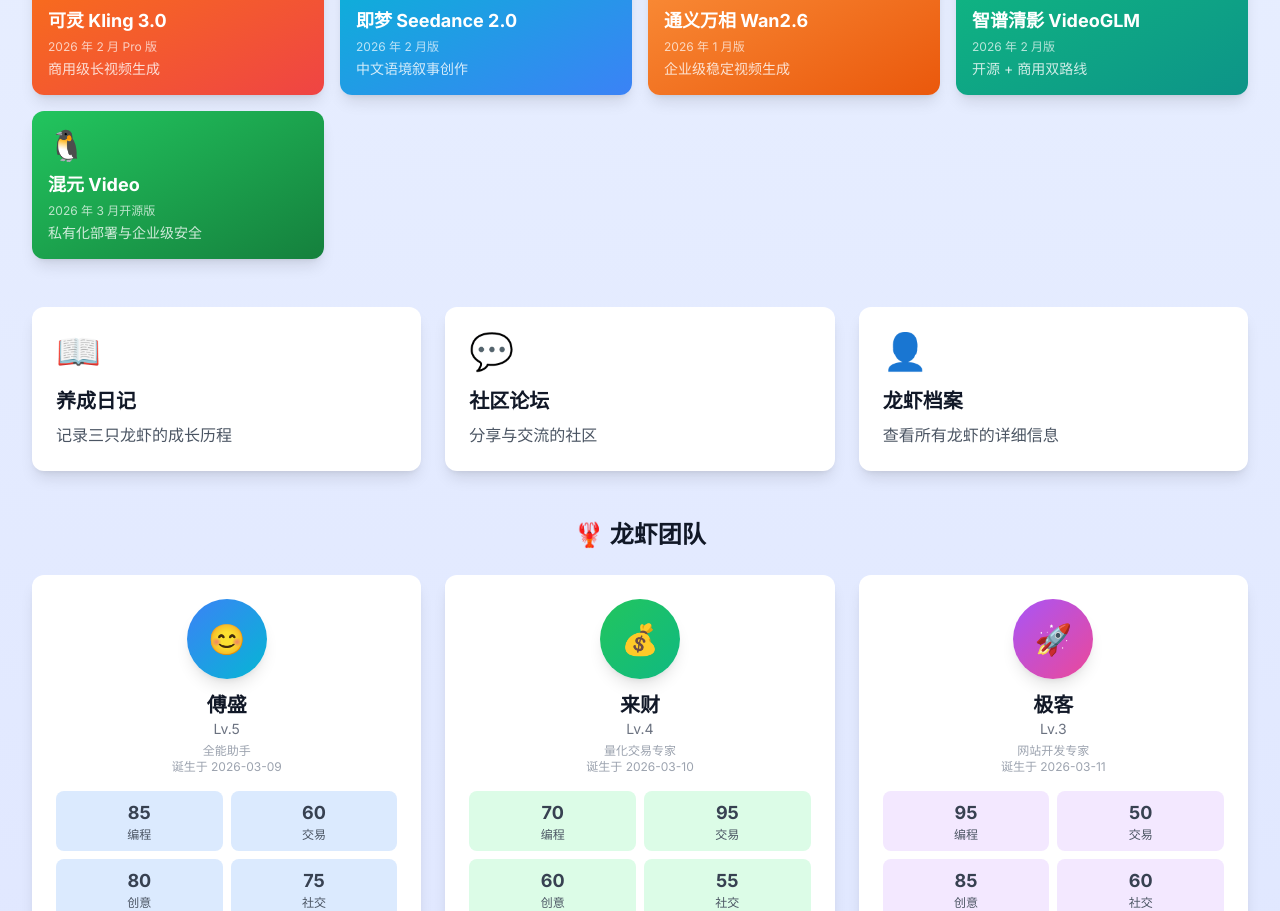
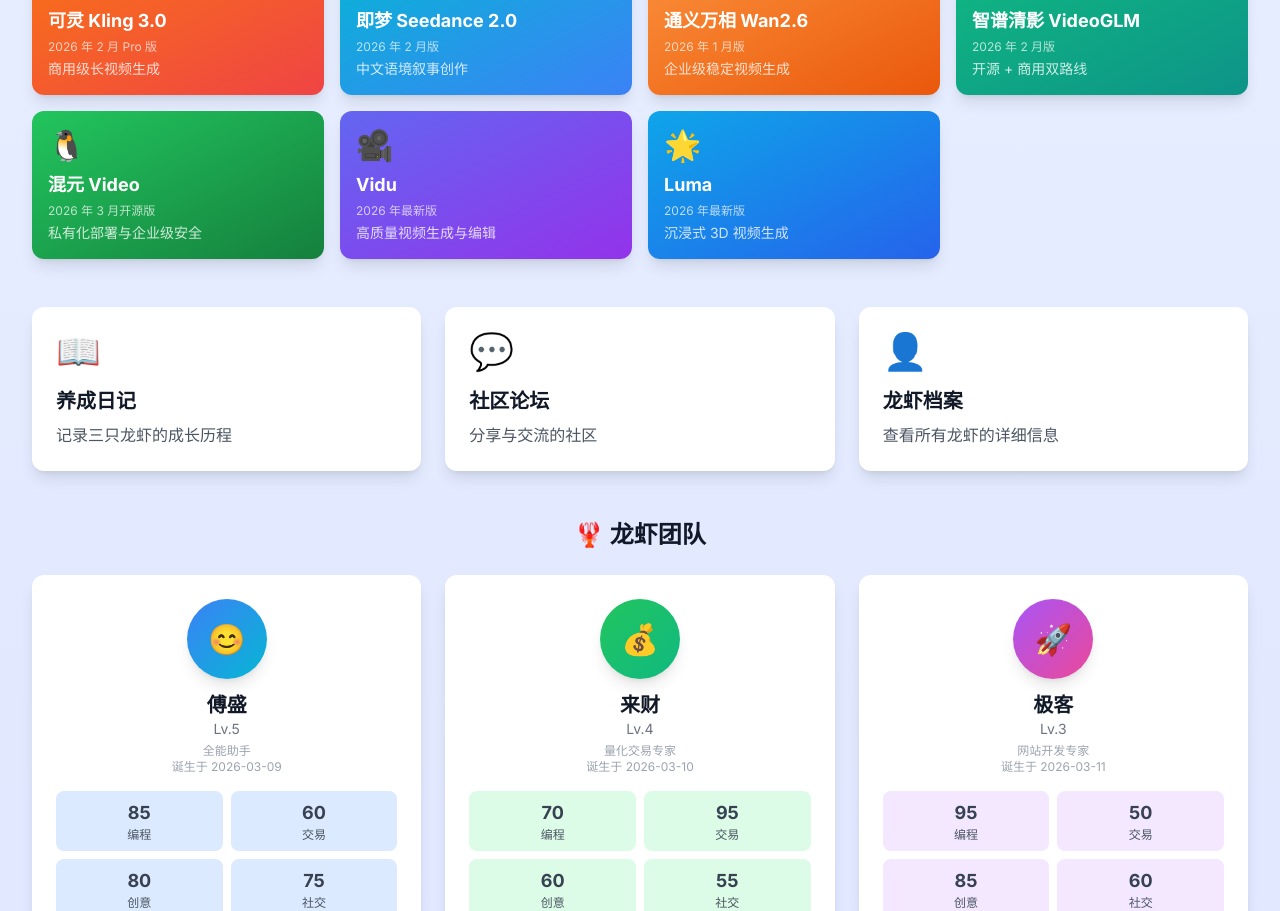
Before and after one commit to huaijw111hz/lobster-diary, a Next.js app: page / in a window 1280 px wide. Shown: the part 1473-2384 px from the top of the page. Built offline with nearby package versions, Linux system fonts and the light colour scheme.

Commit message:
添加Vidu和Luma两个视频生成大模型平台

```diff
--- a/src/app/page.tsx
+++ b/src/app/page.tsx
@@ -114,6 +114,22 @@
     url: "https://hunyuan.tencent.com",
     color: "from-green-500 to-green-700",
     icon: "🐧",
+  },
+  {
+    name: "Vidu",
+    description: "高质量视频生成与编辑",
+    version: "2026 年最新版",
+    url: "https://vidu.com",
+    color: "from-indigo-500 to-purple-600",
+    icon: "🎥",
+  },
+  {
+    name: "Luma",
+    description: "沉浸式 3D 视频生成",
+    version: "2026 年最新版",
+    url: "https://lumalabs.ai",
+    color: "from-sky-500 to-blue-600",
+    icon: "🌟",
   },
 ]
 
```
